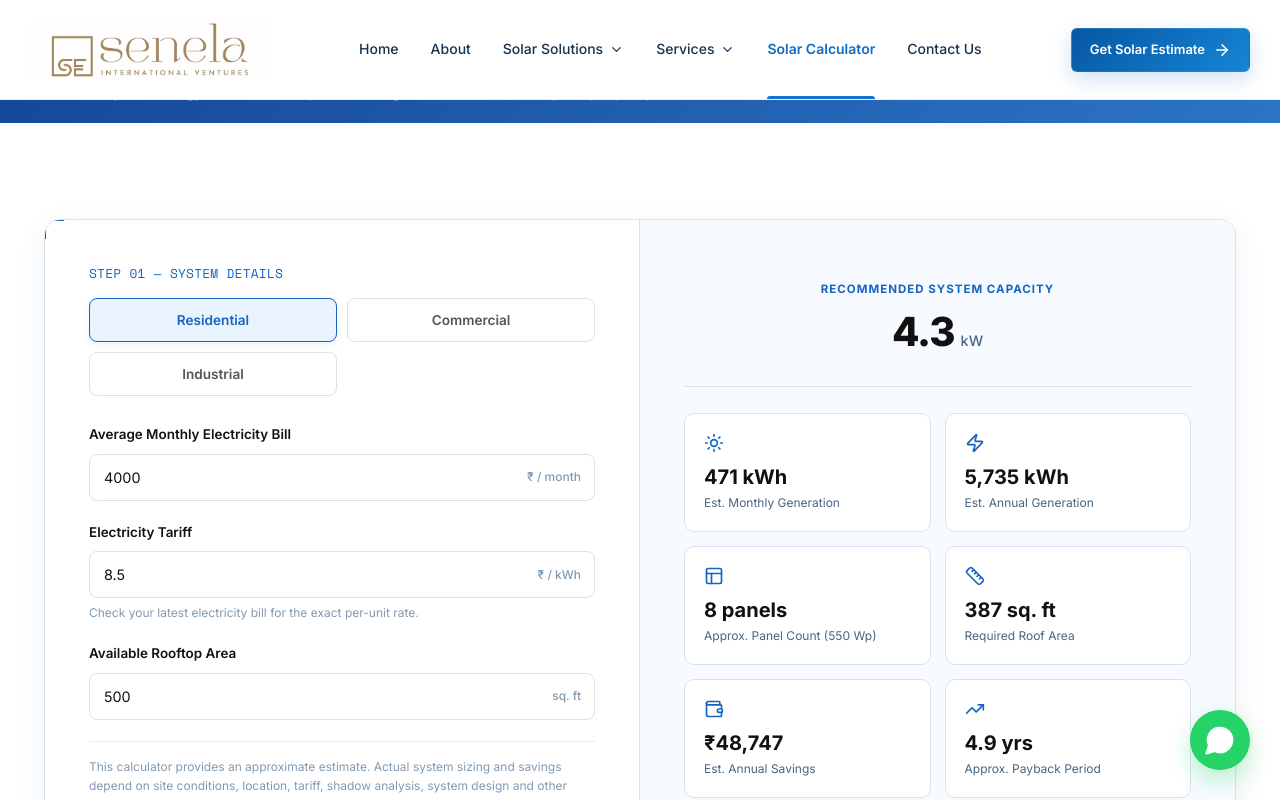
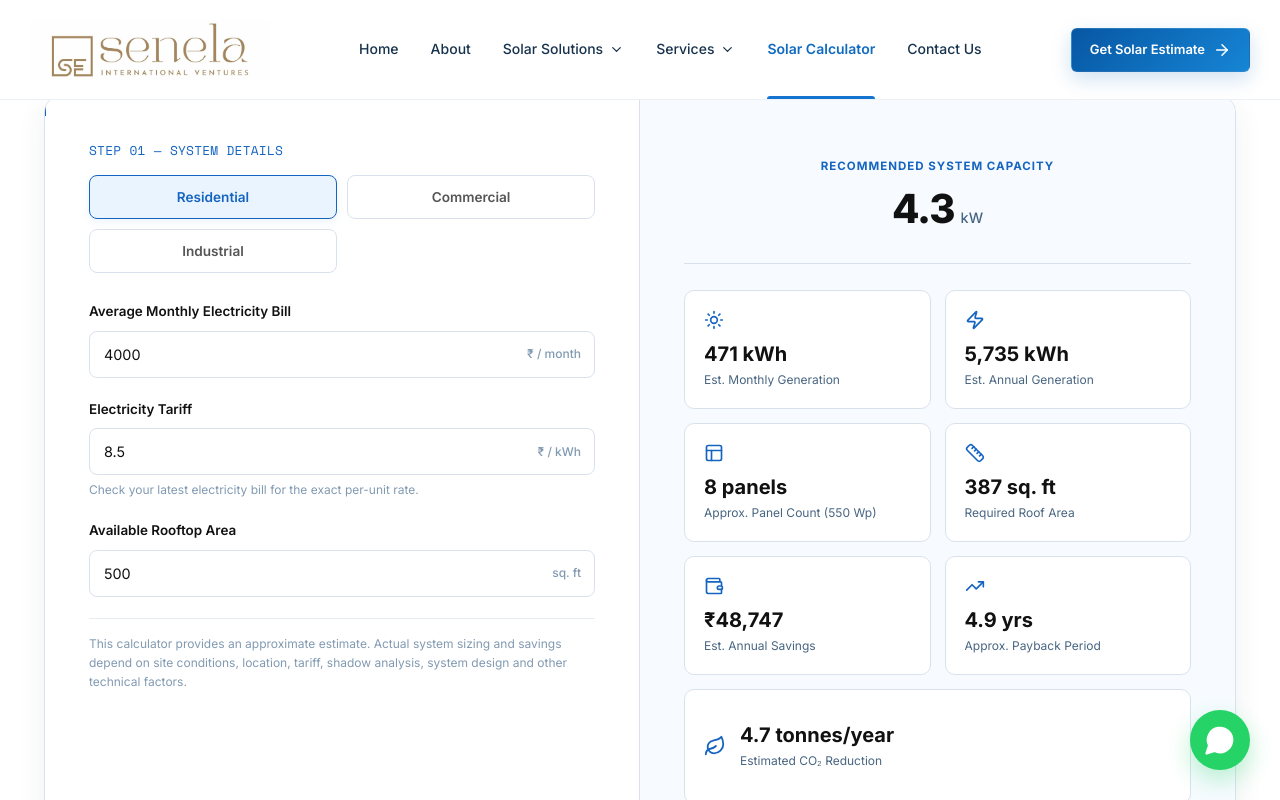
Before and after one commit to Anitha-48/Senela-Solar-EPC, a React (Vite) app: page /solar-calculator in a window 1280 px wide. Shown: the top 800 px of the page. Built offline with nearby package versions, Linux system fonts and the light colour scheme.

Commit message:
overall submit

```diff
--- a/src/pages/About.jsx
+++ b/src/pages/About.jsx
@@ -1,4 +1,5 @@
 import { NavLink } from "react-router-dom";
+
 import {
   ArrowRight,
   Target,
@@ -29,9 +30,7 @@ export default function About() {
       {/* =====================================================
           HERO
       ===================================================== */}
-      <PageHero
 
-      />
 
       {/* =====================================================
           COMPANY OVERVIEW
--- a/src/pages/ServiceMain.jsx
+++ b/src/pages/ServiceMain.jsx
@@ -97,10 +97,6 @@ export default function ServicePage() {
   return (
     <div className="services-page">
 
-      {/* HERO */}
-      <PageHero
-
-      />
 
       {/* INTRODUCTION */}
       <section className="services-intro section">
--- a/src/pages/SolarCalculatorPage.jsx
+++ b/src/pages/SolarCalculatorPage.jsx
@@ -4,10 +4,7 @@ import SolarCalculator from "../components/SolarCalculator";
 export default function SolarCalculatorPage() {
   return (
     <>
-      <PageHero
-        title="Solar Calculator"
-        description="Estimate your energy needs and explore the right solar solution for your property."
-      />
+
       <section className="section">
         <div className="container">
           <SolarCalculator />
```
